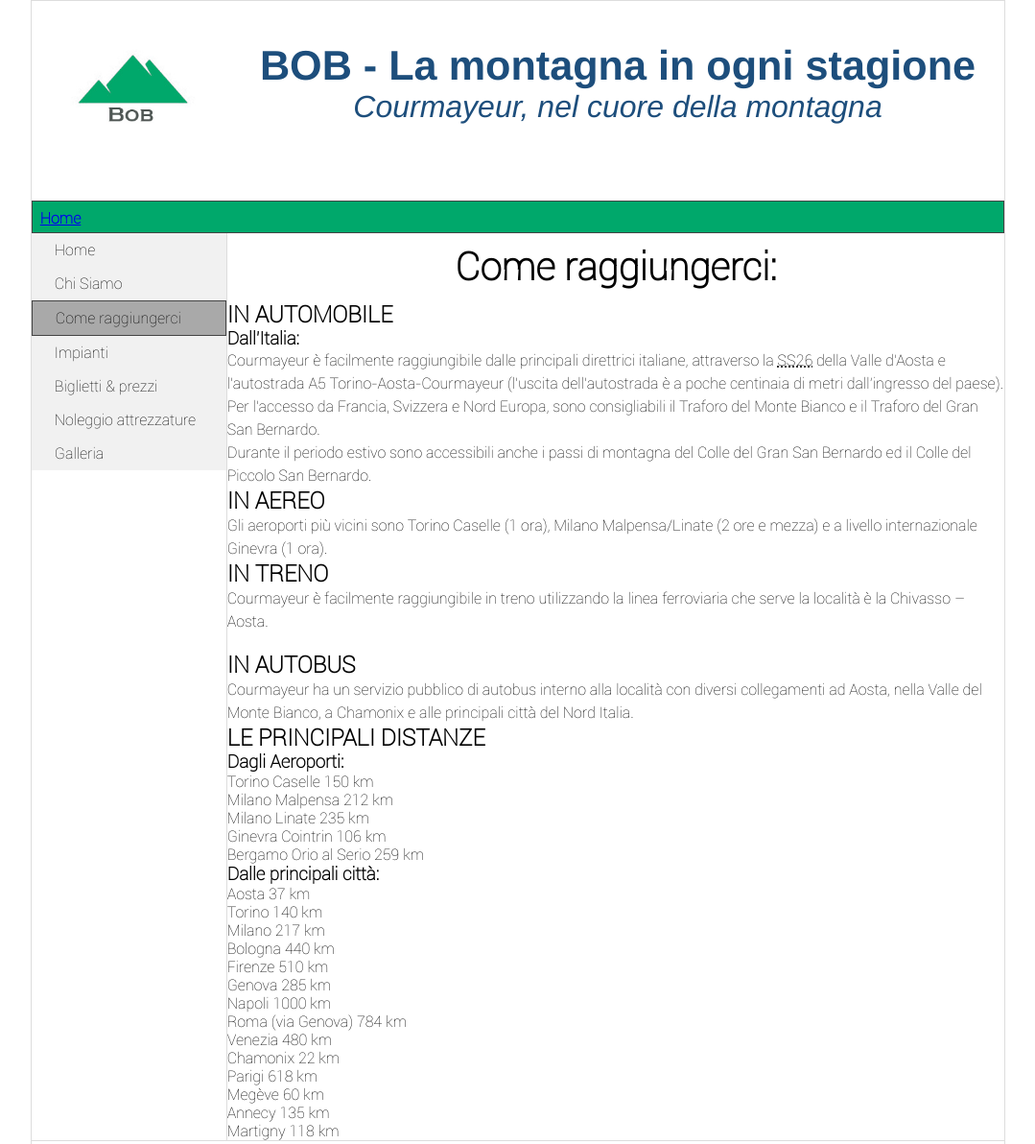
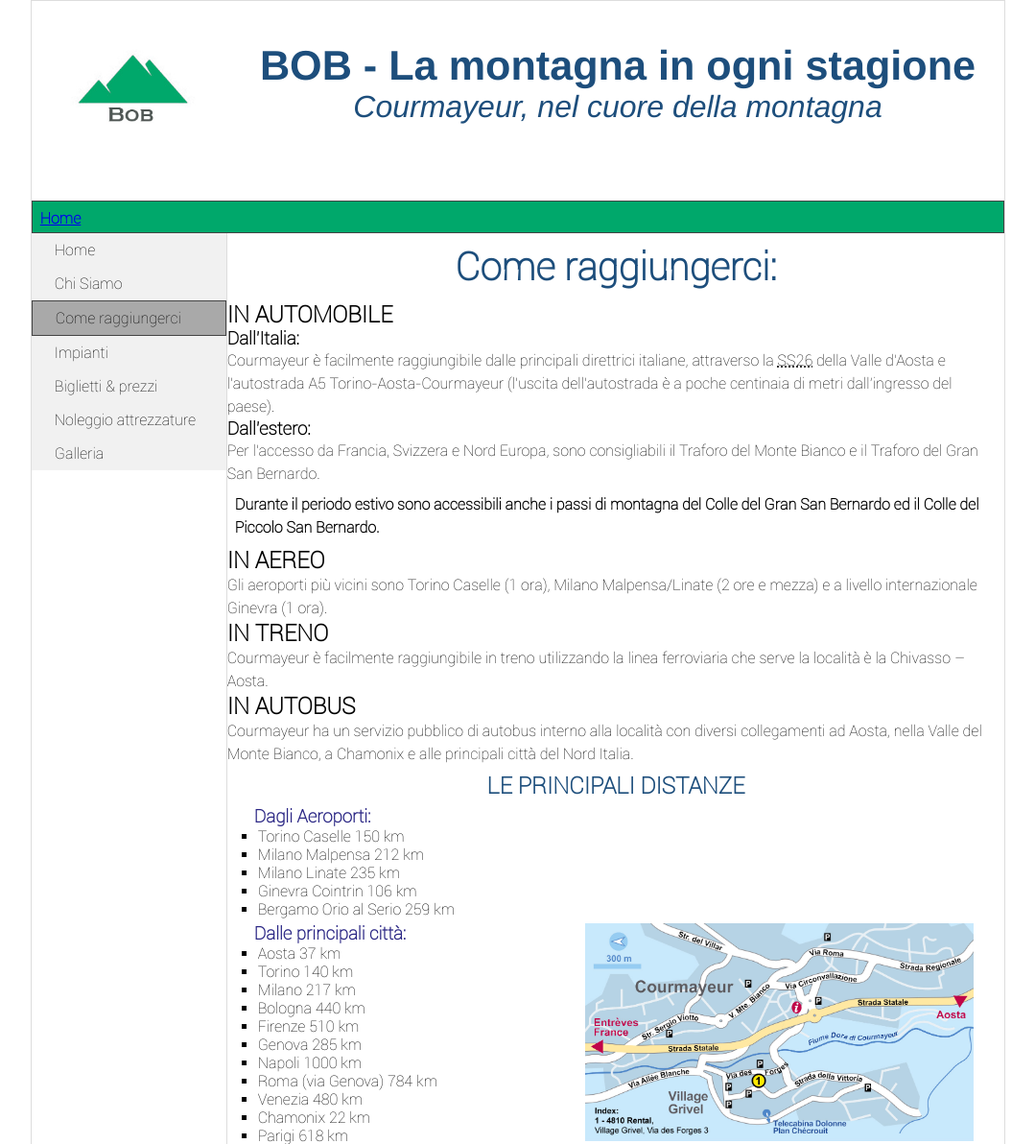
Before and after one commit to JacopoFasolo/Bob-TW, a PHP site: page /come_raggiungerci.html in a window 1280 px wide. Shown: the top 1192 px of the page at 96% size, without its empty margins (100-1179 px from the left). Run offline with PHP 8.4, Linux system fonts and the light colour scheme.

Commit message:
Avanzamento
Sta cominciando a prendere una forma, niente panico

```diff
--- a/come_raggiungerci.html
+++ b/come_raggiungerci.html
@@ -61,36 +61,37 @@
         Altitudine : 1224mslm-->
         <h1>Come raggiungerci:</h1>
 
-        <ul>
+        <ul id="come_raggiungerci_lista">
         <li><h2>IN AUTOMOBILE</h2>
-            <ul>
+            <ul id="sottolista">
             <li><h3>Dall'Italia:</h3> <p><span xml:lang="fr">Courmayeur</span> è facilmente raggiungibile dalle principali direttrici italiane, attraverso la <abbr title ="Strada Statale 26">SS26</abbr> della Valle d’Aosta e l'autostrada A5 Torino-Aosta-<span xml:lang="fr">Courmayeur</span> (l'uscita dell'autostrada è a poche centinaia di metri dall'ingresso del paese).</p></li>
 
-            <li><p>Per l'accesso da Francia, Svizzera e Nord Europa, sono consigliabili il Traforo del Monte Bianco e il Traforo del Gran San Bernardo.</p></li>
+            <li><h3>Dall'estero:</h3><p>Per l'accesso da Francia, Svizzera e Nord Europa, sono consigliabili il Traforo del Monte Bianco e il Traforo del Gran San Bernardo.</p></li>
         </ul>
 
-        <p>Durante il periodo estivo sono accessibili anche i passi di montagna del Colle del Gran San Bernardo ed il Colle del Piccolo San Bernardo.</p></li>
+        <p id="come_raggiungerci_p">Durante il periodo estivo sono accessibili anche i passi di montagna del Colle del Gran San Bernardo ed il Colle del Piccolo San Bernardo.</p></li>
 
         <li><h2>IN AEREO</h2>
         <p>Gli aeroporti più vicini sono Torino Caselle (1 ora), Milano Malpensa/Linate (2 ore e mezza) e a livello internazionale Ginevra (1 ora).</p></li>
 
         <li><h2>IN TRENO</h2>
-        <p><span xml:lang="fr">Courmayeur</span> è facilmente raggiungibile in treno utilizzando la linea ferroviaria che serve la località è la Chivasso – Aosta.</p><li>
+        <p><span xml:lang="fr">Courmayeur</span> è facilmente raggiungibile in treno utilizzando la linea ferroviaria che serve la località è la Chivasso – Aosta.</p></li>
 
         <li><h2>IN AUTOBUS</h2>
         <p><span xml:lang="fr">Courmayeur</span> ha un servizio pubblico di autobus interno alla località con diversi collegamenti ad Aosta, nella Valle del Monte Bianco, a <span xml:lang="fr">Chamonix</span> e alle principali città del Nord Italia.</p></li>
         </ul>
 
-        <h2>LE PRINCIPALI DISTANZE</h2>
-        <h3>Dagli Aeroporti:</h3>
-        <ul>
+        <h2 id="h2_distanze">LE PRINCIPALI DISTANZE</h2>
+        <h3 id="h3_distanze">Dagli Aeroporti:</h3>
+        <ul id="distanze">
             <li>Torino Caselle 150 km</li> <li>Milano Malpensa 212 km</li><li>Milano Linate 235 km</li>
             <li>Ginevra Cointrin 106 km</li>
             <li>Bergamo Orio al Serio 259 km</li>
         </ul>
 
-        <h3>Dalle principali città:</h3>
-        <ul>
+        <img id="immagine_arrivi" src="img/arrivo_courmayeur.jpg" alt="Arrivi a Courmayur">
+        <h3 id="h3_distanze">Dalle principali città:</h3>
+        <ul id="distanze">
             <li>Aosta 37 km</li>
             <li>Torino 140 km</li>
             <li>Milano 217 km</li>
@@ -106,12 +107,11 @@
             <li><span xml:lang="fr">Annecy</span> 135 km</li>
             <li><span xml:lang="fr">Martigny</span> 118 km</li>
         </ul>
-
     </div>
     <!--middle-->
 
     <div id="footer">
-        <img src="img/valid-html5.png" alt="HTML Valido">
+        <img src="img/valid-xhtml10.png" alt="HTML Valido">
         <p> Il sito &egrave; stato creato nell'ambito del corso di Tecnologie Web come progetto universitario.
             <br> A cura di Alessio Brunetta, Jacopo Fasolo e Segna Carlotta</p>
         <img src="img/vcss-blue.gif" alt="CSS Valido">
--- a/css/style.css
+++ b/css/style.css
@@ -28,7 +28,7 @@ body{
 }
 
 #logo{
-    float:left;
+float:left;
     width: 12em;
     margin: 0.5em;
 }
@@ -64,7 +64,6 @@ body{
     color: white;
     font-weight: bold;
     padding: 0.5em;
-
 }
 
 /*menu*/
@@ -133,7 +132,6 @@ body{
 
 #middle{
     margin-left: 20%;
-    overflow: auto;
     border-left: 1px solid #DDD;
 }
 
@@ -142,10 +140,10 @@ body{
     float:left;
     width: 30%;
     overflow: auto;
-
 }
 
 #middle h1{
+    color: #1d4e7c;
     text-align: center;
     padding-top: 0.3em;
     padding-bottom: 0.3em;
@@ -153,6 +151,7 @@ body{
 }
 
 #middle p{
+    margin-right: 0.5em;
     overflow:auto;
     font-size: 1em;
     line-height: 1.5em;
@@ -204,12 +203,75 @@ body{
     font-size: 0.5em;
 }
 
-#h1_recapiti{
+#h2_recapiti{
+    color: #1d4e7c;
+    padding-top: 0.5em;
     text-align: center;
-    font-size: 0.5em;
+    font-size: 1.5em;
 }
 
 #Recapiti_lista{
     text-align: center;
     list-style-type: none;
 }
+
+#link_cr{
+    margin: 0.5em;
+    text-align: center;
+    font-size: 0.9em;
+}
+
+#Recapiti_lista li{
+    font-size: 0.9em;
+}
+
+/* Come raggiungerci */
+
+#immagine_arrivi{
+    margin-right: 2em;
+    float:right;
+    width: 50%;
+}
+
+#h2_distanze{
+    color: #1d4e7c;
+    padding: 0.3em;
+    text-align: center;
+    font-size: 1.5em;
+}
+
+#h3_distanze{
+    text-align: left;
+    margin-left: 1.5em;
+    color: #2b2785;
+
+}
+
+#come_raggiungerci_p{
+    padding: 0.5em;
+    font-weight: bolder;
+}
+
+/* liste */
+#come_raggiungerci_lista{
+    list-style-type: none;
+}
+
+#come_raggiungerci_lista li{
+    list-style-type: none;
+}
+
+#sottolista li{
+    list-style-type: none;
+}
+
+#distanze{
+    text-align: left;
+    padding-bottom: 0.3em;
+    margin-left: 2em;
+}
+
+#distanze li{
+    list-style-type: square;
+    font-size: 1em;
+}
```
Also changed, not shown: chi_siamo.html (+7 -7 lines), img/arrivo_courmayeur.jpg (added).
